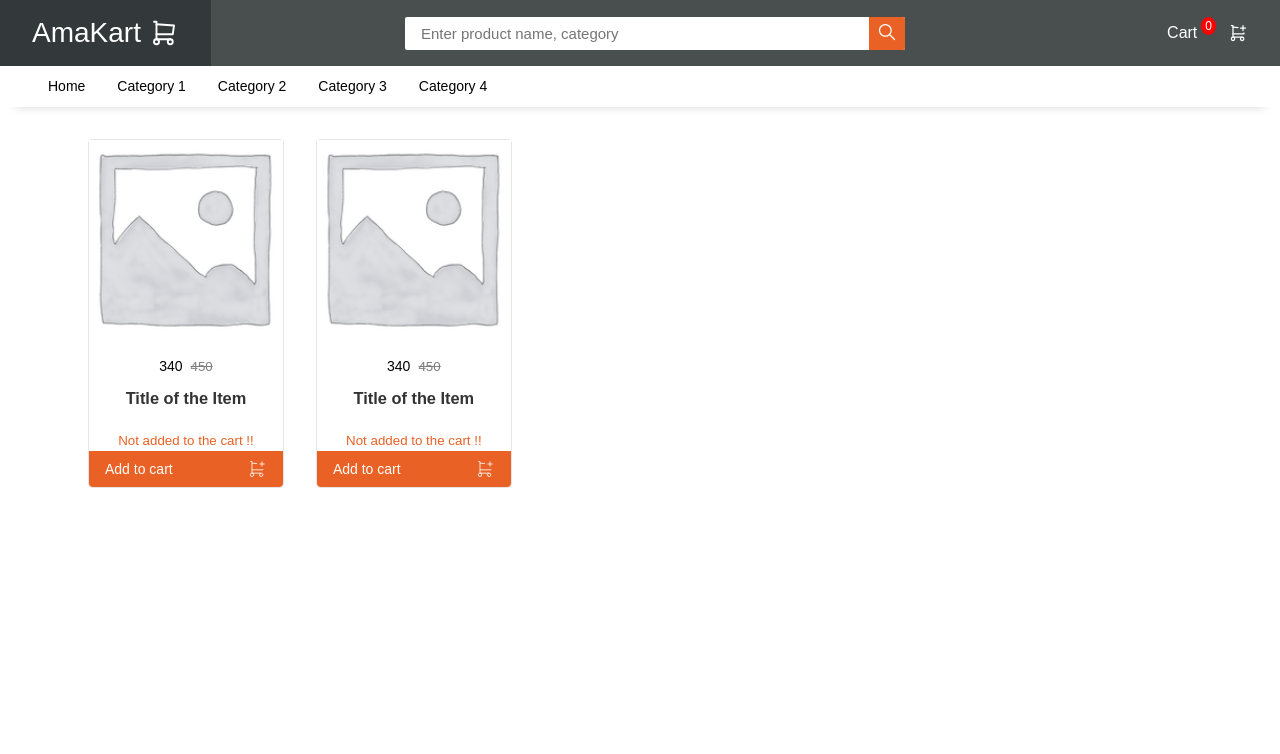
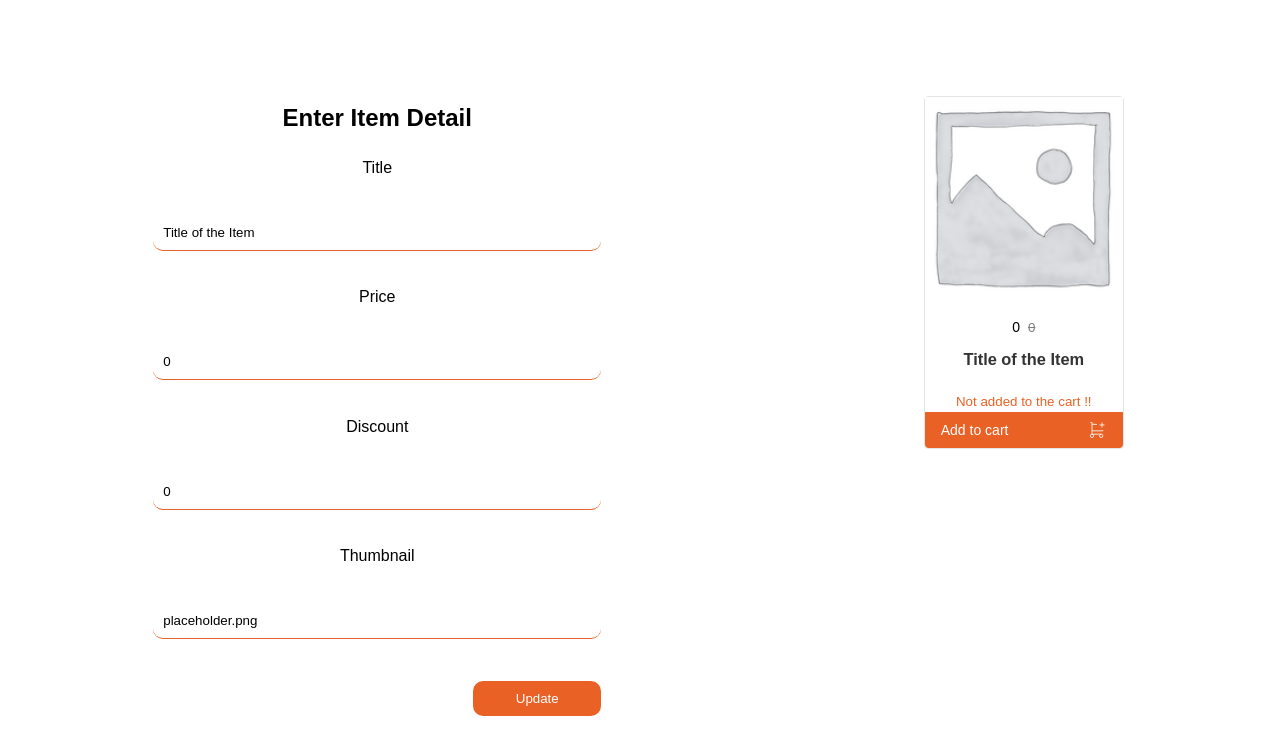
Before and after one commit to AnkitTomar2312/ammakart-frontend, a React (Create React App) app: page / in a window 1280 px wide. Shown: the top 754 px of the page. Built offline with nearby package versions, Linux system fonts and the light colour scheme; the HTML template or start-up script is replaced by a standard one.

Commit message:
added a newForm with two way binding

```diff
--- a/src/App.js
+++ b/src/App.js
@@ -2,12 +2,14 @@ import "./App.css";
 import Products from "./Components/Products/Products";
 import Header from "./Components/Layouts/Header";
 import SubHeader from "./Components/Layouts/SubHeader";
+import NewProductForm from "./Components/NewProductForm/NewProductForm";
 function App() {
   return (
     <div className="App">
-      <Header />
+      {/* <Header />
       <SubHeader />
-      <Products />
+      <Products /> */}
+      <NewProductForm />
     </div>
   );
 }
--- a/src/Components/ListItems/ListItem.js
+++ b/src/Components/ListItems/ListItem.js
@@ -9,12 +9,12 @@ const ListItem = ({ data }) => {
     <div className="item-card">
       <img
         className="img-fluid"
-        src={`/assets/${data.thumbbnail}`}
+        src={`/assets/${data.thumbnail}`}
         alt={data.thumbnail}
       />
       <div className="item-card__information">
         <div className="pricing">
-          <span>{data.discountPrice}</span>
+          <span>{data.discount}</span>
           <small>
             <strike>{data.price}</strike>
           </small>
--- /dev/null
+++ b/src/Components/NewProductForm/NewProductForm.css
@@ -0,0 +1,35 @@
+.NewProductForm-Wrapper {
+  display: flex;
+  justify-content: space-around;
+  padding-top: 5em;
+}
+.form-wrapper {
+  display: flex;
+  flex-direction: column;
+}
+
+.form-wrapper form {
+  display: flex;
+  justify-content: space-between;
+  flex-direction: column;
+  height: 70vh;
+  width: 35vw;
+}
+
+.form-wrapper form input {
+  padding: 10px;
+  border-radius: 10px;
+  border: 0;
+  border-bottom: 1px solid rgb(233, 97, 37);
+}
+
+.form-wrapper form button {
+  width: 10vw;
+  margin: 7px 0 0 auto;
+  padding: 10px;
+  border-radius: 10px;
+  border: 0;
+  background-color: rgb(233, 97, 37);
+  color: white;
+  font-weight: 500;
+}
--- /dev/null
+++ b/src/Components/NewProductForm/NewProductForm.js
@@ -0,0 +1,82 @@
+import "../NewProductForm/NewProductForm.css";
+import ListItem from "../ListItems/ListItem";
+import { useState } from "react";
+const NewProductForm = () => {
+  const [item, setItem] = useState({
+    id: 1,
+    title: "Title of the Item",
+    price: 0,
+    discount: 0,
+    thumbnail: "placeholder.png",
+  });
+
+  const handelSubmit = (event) => {
+    event.preventDefault();
+    if (item.discount < item.price) {
+      alert("Can't give Discount greater than Price");
+    }
+  };
+
+  const handelInput = (event) => {
+    setItem({
+      ...item,
+      [event.target.name]: event.target.value,
+    });
+  };
+  return (
+    <div className="NewProductForm-Wrapper">
+      <div className="form-wrapper">
+        <h2>Enter Item Detail</h2>
+        <form onSubmit={handelSubmit}>
+          <label htmlFor="title">Title</label>
+          <input
+            name="title"
+            type={"text"}
+            id="title"
+            placeholder="Enter Title..."
+            onChange={handelInput}
+            value={item.title}
+          ></input>
+
+          <label htmlFor="price">Price</label>
+          <input
+            name="price"
+            type={"number"}
+            id="price"
+            placeholder="Enter Price..."
+            onChange={handelInput}
+            value={item.price}
+          ></input>
+
+          <label htmlFor="discount">Discount</label>
+          <input
+            name="discount"
+            type={"number"}
+            id="discount"
+            placeholder="Enter Discount..."
+            onChange={handelInput}
+            value={item.discount}
+          ></input>
+
+          <label htmlFor="thumbnail">Thumbnail</label>
+          <input
+            name="thumbnail"
+            type={"text"}
+            id="thumbnail"
+            placeholder="Enter Thumbnail..."
+            onChange={handelInput}
+            value={item.thumbnail}
+          ></input>
+
+          <button>Update</button>
+        </form>
+      </div>
+
+      <div>
+        <ListItem data={item} />
+      </div>
+    </div>
+  );
+};
+
+export default NewProductForm;
--- a/src/Components/Products/Products.js
+++ b/src/Components/Products/Products.js
@@ -3,17 +3,17 @@ const Products = () => {
   const item = [
     {
       id: 1,
-      discountPrice: 340,
+      discount: 340,
       price: 450,
       title: "Title of the Item",
-      thumbbnail: "placeholder.png",
+      thumbnail: "placeholder.png",
     },
     {
       id: 2,
-      discountPrice: 340,
+      discount: 340,
       price: 450,
       title: "Title of the Item",
-      thumbbnail: "placeholder.png",
+      thumbnail: "placeholder.png",
     },
   ];
   return (
--- a/src/styles/items.scss
+++ b/src/styles/items.scss
@@ -16,7 +16,8 @@
   flex-direction: column;
   height: inherit;
   padding: 0;
-  width: 16.66%;
+  width: 100%;
+  max-width: 200px;
   margin: 16px;
   border: 1px solid rgba($color: $black, $alpha: 0.1);
   border-radius: 4px;
```
